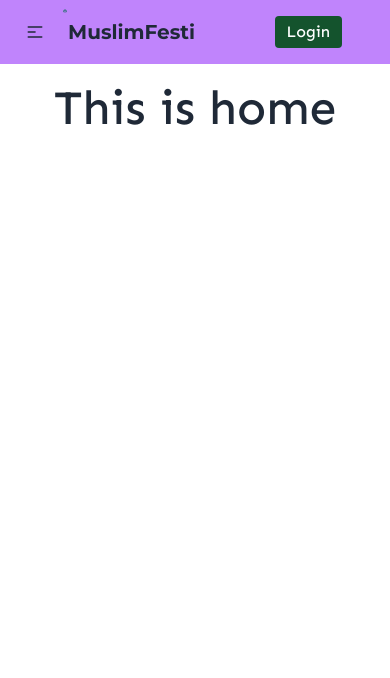
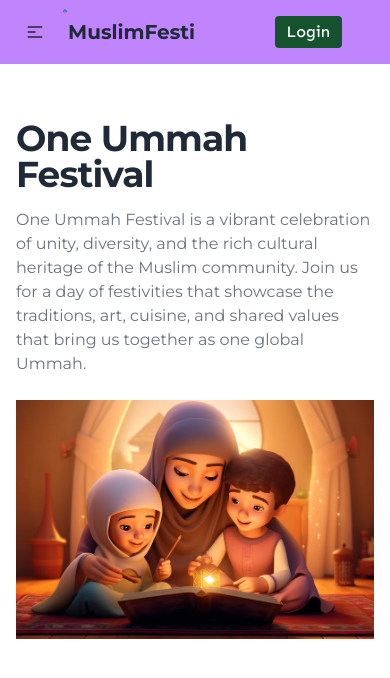
Before and after one commit to AsadFahimTEC/b8a9-event-management, a React (Vite) app: page / in a window 390 px wide. Shown: the top 678 px of the page. Built offline with nearby package versions, Linux system fonts and the light colour scheme.

Commit message:
banner section design finish with responsive

```diff
--- a/src/pages/Home/Home.jsx
+++ b/src/pages/Home/Home.jsx
@@ -1,11 +1,20 @@
-
 
 const Home = () => {
-    return (
-        <div className="mt-5">
-            <h2 className="text-5xl text-center font-avenir">This is home</h2>
+  return (
+   <div>
+     <section className="mt-6 font-montserrat dark:bg-gray-900">
+    <div className="grid max-w-screen-xl px-4 py-8 mx-auto lg:gap-8 xl:gap-0 lg:py-16 lg:grid-cols-12">
+        <div className="mr-auto place-self-center lg:col-span-7">
+            <h1 className="max-w-2xl mb-4 text-4xl font-extrabold tracking-tight leading-none md:text-5xl xl:text-6xl dark:text-white">One Ummah Festival</h1>
+            <p className="max-w-2xl mb-6 font-light text-gray-500 lg:mb-8 md:text-lg lg:text-xl dark:text-gray-400">One Ummah Festival is a vibrant celebration of unity, diversity, and the rich cultural heritage of the Muslim community. Join us for a day of festivities that showcase the traditions, art, cuisine, and shared values that bring us together as one global Ummah.</p>
         </div>
-    );
+        <div className="lg:mt-0 lg:col-span-5 lg:flex">
+            <img src="./banner.png"/>
+        </div>
+    </div>
+</section>
+   </div>
+  );
 };
 
 export default Home;
```
Also changed, not shown: public/banner.png (added), src/assets/banner.png (added).
